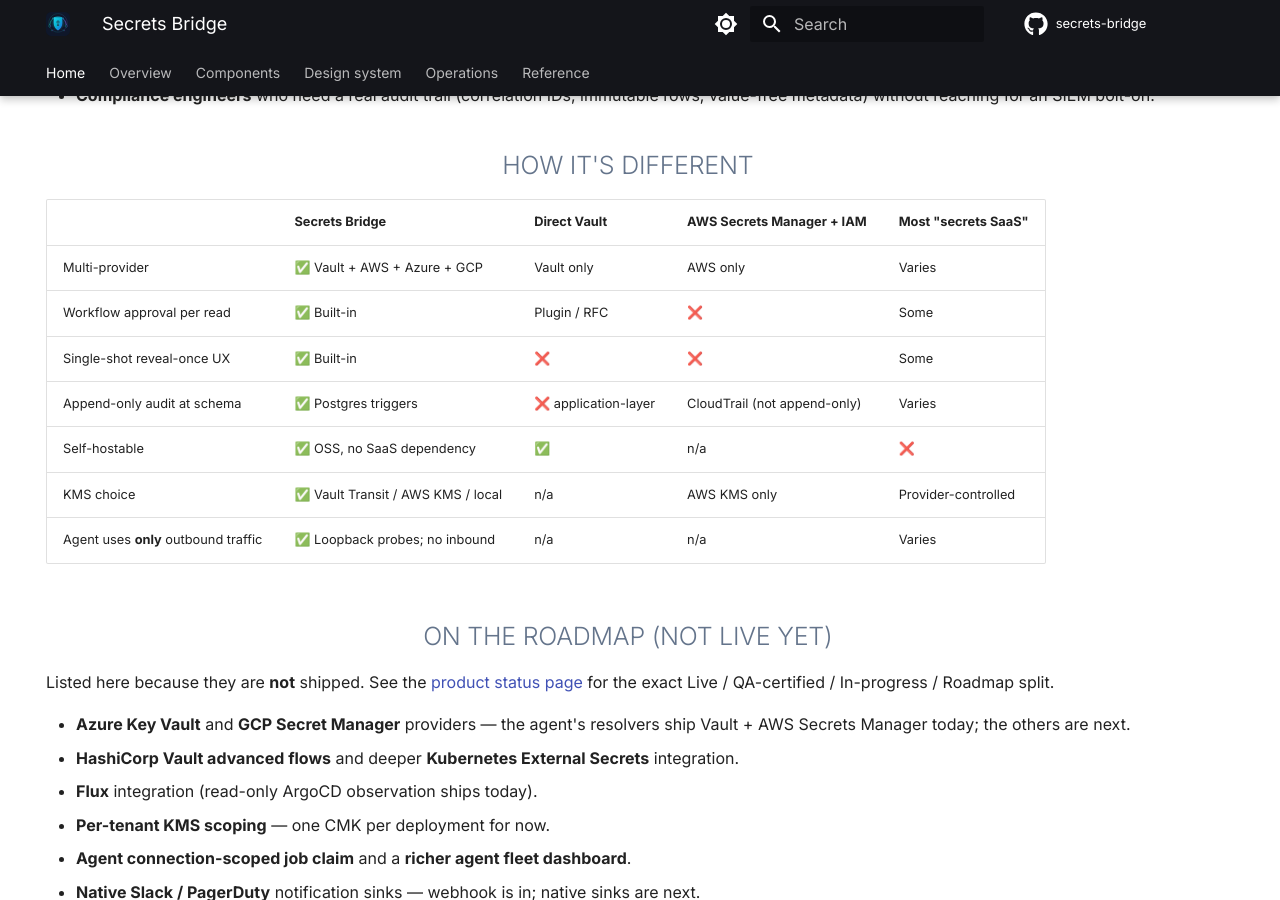
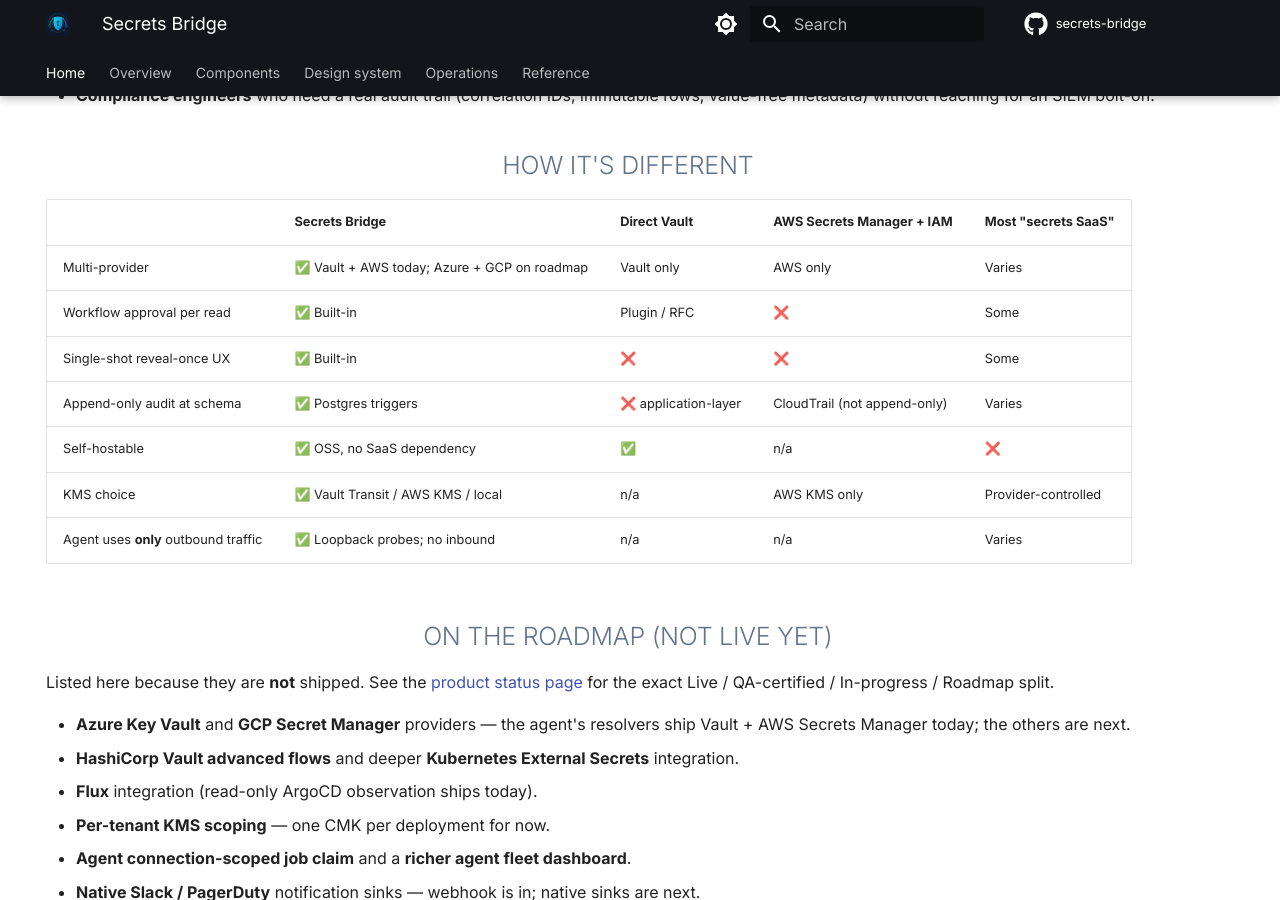
Before and after one commit to secrets-bridge/docs, an MkDocs documentation site: the page built from docs/index.md, in a window 1280 px wide and 900 px high, scrolled down 1746 px. Built offline with MkDocs 1.6.1 and Material for MkDocs 9.7.7, drawn with Linux system fonts in a browser that asks for light colours; the version menu is left out.

Commit message:
docs(site): fix provider overclaim — Azure/GCP are roadmap, not live (QA Finding 1) (#42)
The homepage comparison table and site-wide meta descriptions implied live
support across Vault + AWS + Azure + GCP, conflicting with Product Status
(which correctly lists Azure/GCP as roadmap).

- Homepage comparison "Multi-provider" row: "Vault + AWS today; Azure + GCP
  on roadmap".
- site_description (mkdocs.yml) + homepage frontmatter description: "across
  your secrets providers. AWS/Vault live today; Azure/GCP roadmap." This
  flows into <meta name=description>, og:description, and twitter:description
  (verified in the built site).

Product Status page unchanged (already accurate). No sensitive material.
mkdocs build --strict clean.

```diff
--- a/docs/index.md
+++ b/docs/index.md
@@ -5,7 +5,7 @@
 # silently kills the whole frontmatter — page.meta becomes empty, the
 # nav config wins page.title, and SEO tags fall back to site defaults.
 seo_title: "Secrets Bridge — Unified Secrets Control Plane"
-description: "Unified secrets control plane: approvals, RBAC, audit, and least-privilege agent execution across Vault, AWS, Azure, GCP, and Kubernetes."
+description: "Unified secrets control plane for approvals, RBAC, audit, and least-privilege agent execution across your secrets providers. AWS/Vault live today; Azure/GCP roadmap."
 hide:
   - navigation
   - toc
@@ -106,7 +106,7 @@
 
 | | Secrets Bridge | Direct Vault | AWS Secrets Manager + IAM | Most "secrets SaaS" |
 |---|---|---|---|---|
-| Multi-provider | ✅ Vault + AWS + Azure + GCP | Vault only | AWS only | Varies |
+| Multi-provider | ✅ Vault + AWS today; Azure + GCP on roadmap | Vault only | AWS only | Varies |
 | Workflow approval per read | ✅ Built-in | Plugin / RFC | ❌ | Some |
 | Single-shot reveal-once UX | ✅ Built-in | ❌ | ❌ | Some |
 | Append-only audit at schema | ✅ Postgres triggers | ❌ application-layer | CloudTrail (not append-only) | Varies |
--- a/mkdocs.yml
+++ b/mkdocs.yml
@@ -8,9 +8,9 @@
 # Trimmed to <= 155 chars so Google's SERP snippet doesn't truncate
 # our key terms (audit 2026-05-30 P1-4).
 site_description: >-
-  Unified secrets control plane: approvals, RBAC, audit, and
-  least-privilege agent execution across Vault, AWS, Azure, GCP, and
-  Kubernetes.
+  Unified secrets control plane for approvals, RBAC, audit, and
+  least-privilege agent execution across your secrets providers.
+  AWS/Vault live today; Azure/GCP roadmap.
 site_author: Secrets Bridge contributors
 repo_name: secrets-bridge
 repo_url: https://github.com/secrets-bridge
```
